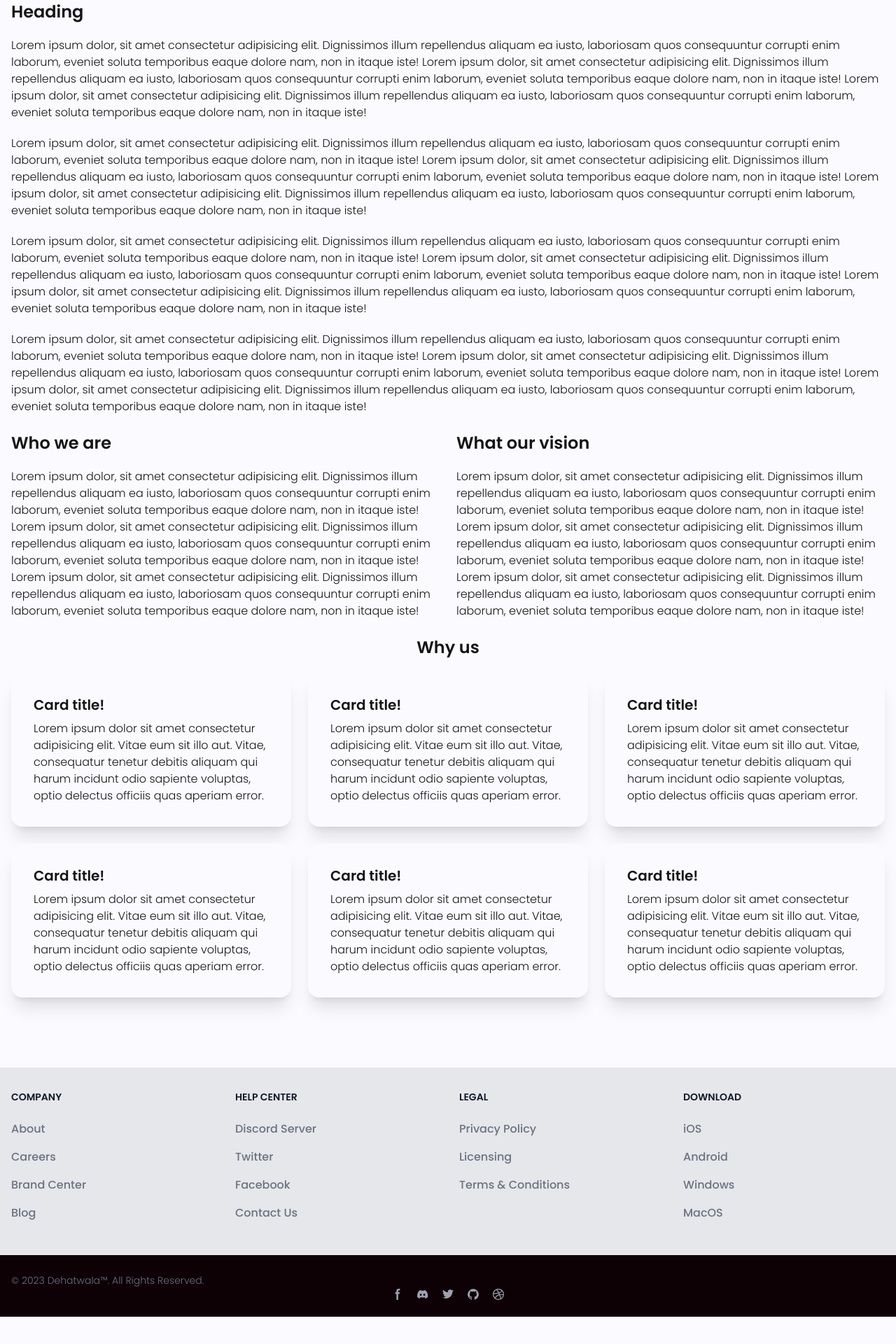
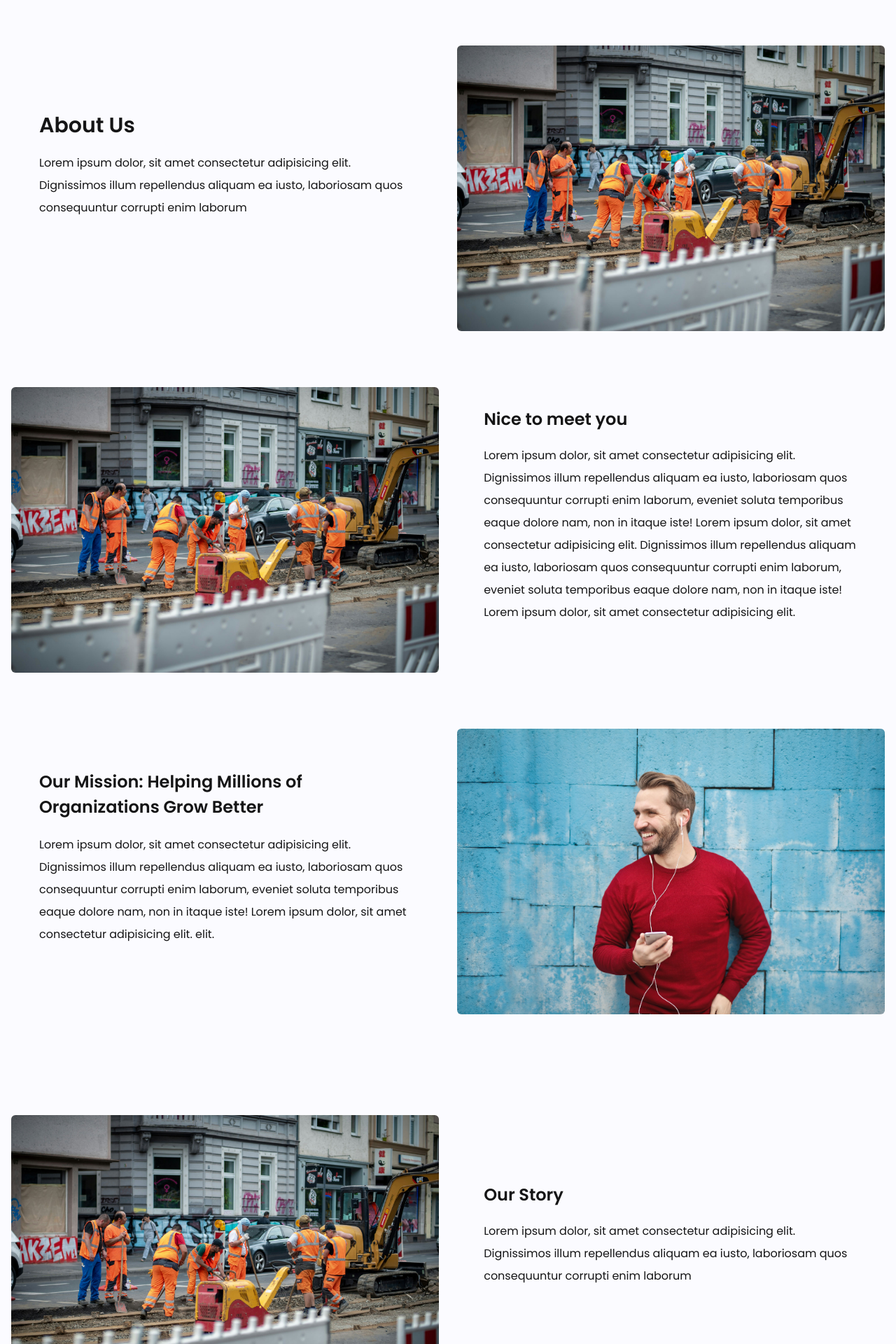
Before and after one commit to vipincode/workers, a React (Vite) app: page /about in a window 1280 px wide. Shown: the part 140-2060 px from the top of the page at 70% size. Before the commit the page ends 2021 px from the top, so only its background shows below. Built offline with nearby package versions, Linux system fonts and the light colour scheme.

Commit message:
upadte about apge and creating faqs page

```diff
--- a/src/components/shared/footer.tsx
+++ b/src/components/shared/footer.tsx
@@ -9,22 +9,17 @@ const Footer = () => {
             <h2 className="mb-6 text-sm font-semibold text-gray-900 uppercase">Company</h2>
             <ul className="text-gray-500 dark:text-gray-400 font-medium">
               <li className="mb-4">
-                <Link to="#" className=" hover:underline">
+                <Link to="/about" className=" hover:underline">
                   About
                 </Link>
               </li>
               <li className="mb-4">
-                <Link to="#" className="hover:underline">
-                  Careers
+                <Link to="/faqs" className="hover:underline">
+                  FAQs
                 </Link>
               </li>
               <li className="mb-4">
-                <Link to="#" className="hover:underline">
-                  Brand Center
-                </Link>
-              </li>
-              <li className="mb-4">
-                <Link to="#" className="hover:underline">
+                <Link to="/blog" className="hover:underline">
                   Blog
                 </Link>
               </li>
@@ -33,11 +28,6 @@ const Footer = () => {
           <div>
             <h2 className="mb-6 text-sm font-semibold text-gray-900 uppercase ">Help center</h2>
             <ul className="text-gray-500 dark:text-gray-400 font-medium">
-              <li className="mb-4">
-                <Link to="#" className="hover:underline">
-                  Discord Server
-                </Link>
-              </li>
               <li className="mb-4">
                 <Link to="#" className="hover:underline">
                   Twitter
@@ -49,7 +39,7 @@ const Footer = () => {
                 </Link>
               </li>
               <li className="mb-4">
-                <Link to="#" className="hover:underline">
+                <Link to="/contact" className="hover:underline">
                   Contact Us
                 </Link>
               </li>
--- a/src/pages/about-page/index.tsx
+++ b/src/pages/about-page/index.tsx
@@ -1,81 +1,73 @@
 import Container from "../../components/shared/container";
+import Testimonials from "../../components/shared/testimonials";
 import TextCard from "../../components/shared/text-card";
 
 const AboutPage = () => {
   return (
     <div>
       <Container className="mt-10 mb-[100px] space-y-6">
-        <div className="space-y-5">
-          <h2 className="text-2xl font-semibold">Heading</h2>
-          <p>
-            Lorem ipsum dolor, sit amet consectetur adipisicing elit. Dignissimos illum repellendus aliquam ea iusto,
-            laboriosam quos consequuntur corrupti enim laborum, eveniet soluta temporibus eaque dolore nam, non in
-            itaque iste! Lorem ipsum dolor, sit amet consectetur adipisicing elit. Dignissimos illum repellendus aliquam
-            ea iusto, laboriosam quos consequuntur corrupti enim laborum, eveniet soluta temporibus eaque dolore nam,
-            non in itaque iste! Lorem ipsum dolor, sit amet consectetur adipisicing elit. Dignissimos illum repellendus
-            aliquam ea iusto, laboriosam quos consequuntur corrupti enim laborum, eveniet soluta temporibus eaque dolore
-            nam, non in itaque iste!
-          </p>
-          <p>
-            Lorem ipsum dolor, sit amet consectetur adipisicing elit. Dignissimos illum repellendus aliquam ea iusto,
-            laboriosam quos consequuntur corrupti enim laborum, eveniet soluta temporibus eaque dolore nam, non in
-            itaque iste! Lorem ipsum dolor, sit amet consectetur adipisicing elit. Dignissimos illum repellendus aliquam
-            ea iusto, laboriosam quos consequuntur corrupti enim laborum, eveniet soluta temporibus eaque dolore nam,
-            non in itaque iste! Lorem ipsum dolor, sit amet consectetur adipisicing elit. Dignissimos illum repellendus
-            aliquam ea iusto, laboriosam quos consequuntur corrupti enim laborum, eveniet soluta temporibus eaque dolore
-            nam, non in itaque iste!
-          </p>
-          <p>
-            Lorem ipsum dolor, sit amet consectetur adipisicing elit. Dignissimos illum repellendus aliquam ea iusto,
-            laboriosam quos consequuntur corrupti enim laborum, eveniet soluta temporibus eaque dolore nam, non in
-            itaque iste! Lorem ipsum dolor, sit amet consectetur adipisicing elit. Dignissimos illum repellendus aliquam
-            ea iusto, laboriosam quos consequuntur corrupti enim laborum, eveniet soluta temporibus eaque dolore nam,
-            non in itaque iste! Lorem ipsum dolor, sit amet consectetur adipisicing elit. Dignissimos illum repellendus
-            aliquam ea iusto, laboriosam quos consequuntur corrupti enim laborum, eveniet soluta temporibus eaque dolore
-            nam, non in itaque iste!
-          </p>
-          <p>
-            Lorem ipsum dolor, sit amet consectetur adipisicing elit. Dignissimos illum repellendus aliquam ea iusto,
-            laboriosam quos consequuntur corrupti enim laborum, eveniet soluta temporibus eaque dolore nam, non in
-            itaque iste! Lorem ipsum dolor, sit amet consectetur adipisicing elit. Dignissimos illum repellendus aliquam
-            ea iusto, laboriosam quos consequuntur corrupti enim laborum, eveniet soluta temporibus eaque dolore nam,
-            non in itaque iste! Lorem ipsum dolor, sit amet consectetur adipisicing elit. Dignissimos illum repellendus
-            aliquam ea iusto, laboriosam quos consequuntur corrupti enim laborum, eveniet soluta temporibus eaque dolore
-            nam, non in itaque iste!
-          </p>
-        </div>
-        <div className="grid grid-cols-2 gap-6">
-          <div>
-            <article>
-              <h2 className="text-2xl font-semibold mb-5">Who we are</h2>
-              <p>
+        <div className="space-y-10">
+          <div className="flex gap-6 items-center">
+            <div className="w-[50%] p-10">
+              <h2 className="text-3xl font-semibold mb-5">About Us</h2>
+              <p className="leading-8 font-normal mt-4">
+                Lorem ipsum dolor, sit amet consectetur adipisicing elit. Dignissimos illum repellendus aliquam ea
+                iusto, laboriosam quos consequuntur corrupti enim laborum
+              </p>
+            </div>
+            <div className="w-[50%] mt-16">
+              <img src="/images/road.jpg" alt="" className="rounded-md" />
+            </div>
+          </div>
+          <div className="flex gap-6 items-center">
+            <div className="w-[50%] mt-10">
+              <img src="/images/road.jpg" alt="" className="rounded-md" />
+            </div>
+            <div className="w-[50%] p-10">
+              <h2 className="text-2xl font-semibold mb-5">Nice to meet you</h2>
+              <p className="leading-8 font-normal">
                 Lorem ipsum dolor, sit amet consectetur adipisicing elit. Dignissimos illum repellendus aliquam ea
                 iusto, laboriosam quos consequuntur corrupti enim laborum, eveniet soluta temporibus eaque dolore nam,
                 non in itaque iste! Lorem ipsum dolor, sit amet consectetur adipisicing elit. Dignissimos illum
                 repellendus aliquam ea iusto, laboriosam quos consequuntur corrupti enim laborum, eveniet soluta
                 temporibus eaque dolore nam, non in itaque iste! Lorem ipsum dolor, sit amet consectetur adipisicing
-                elit. Dignissimos illum repellendus aliquam ea iusto, laboriosam quos consequuntur corrupti enim
-                laborum, eveniet soluta temporibus eaque dolore nam, non in itaque iste!
+                elit.
               </p>
-            </article>
+            </div>
           </div>
-          <div>
-            <article>
-              <h2 className="text-2xl font-semibold mb-5">What our vision</h2>
-              <p>
+
+          <div className="flex gap-6 items-center">
+            <div className="w-[50%] p-10">
+              <h2 className="text-2xl font-semibold mb-5 leading-9">
+                Our Mission: Helping Millions of Organizations Grow Better
+              </h2>
+              <p className="leading-8 font-normal">
                 Lorem ipsum dolor, sit amet consectetur adipisicing elit. Dignissimos illum repellendus aliquam ea
                 iusto, laboriosam quos consequuntur corrupti enim laborum, eveniet soluta temporibus eaque dolore nam,
-                non in itaque iste! Lorem ipsum dolor, sit amet consectetur adipisicing elit. Dignissimos illum
-                repellendus aliquam ea iusto, laboriosam quos consequuntur corrupti enim laborum, eveniet soluta
-                temporibus eaque dolore nam, non in itaque iste! Lorem ipsum dolor, sit amet consectetur adipisicing
-                elit. Dignissimos illum repellendus aliquam ea iusto, laboriosam quos consequuntur corrupti enim
-                laborum, eveniet soluta temporibus eaque dolore nam, non in itaque iste!
+                non in itaque iste! Lorem ipsum dolor, sit amet consectetur adipisicing elit. elit.
               </p>
-            </article>
+            </div>
+            <div className="w-[50%] mt-10">
+              <img src="/images/one.jpg" alt="" className="rounded-md" />
+            </div>
           </div>
         </div>
         <div>
-          <div>
+          <div className="flex gap-6 items-center my-[80px]">
+            <div className="w-[50%] mt-16">
+              <img src="/images/road.jpg" alt="" className="rounded-md" />
+            </div>
+            <div className="w-[50%] p-10">
+              <h2 className="text-2xl font-semibold mb-5">Our Story</h2>
+              <p className="leading-8 font-normal mt-4">
+                Lorem ipsum dolor, sit amet consectetur adipisicing elit. Dignissimos illum repellendus aliquam ea
+                iusto, laboriosam quos consequuntur corrupti enim laborum
+              </p>
+            </div>
+          </div>
+        </div>
+        <div>
+          <div className="mt-[100px]">
             <h2 className="text-2xl font-semibold my-5 text-center">Why us</h2>
           </div>
           <div className="grid grid-cols-3 gap-6">
@@ -84,6 +76,9 @@ const AboutPage = () => {
             ))}
           </div>
         </div>
+        <div>
+          <Testimonials />
+        </div>
       </Container>
     </div>
   );
--- /dev/null
+++ b/src/pages/faqs-page/index.tsx
@@ -0,0 +1,63 @@
+import Container from "../../components/shared/container";
+import SmallBanner from "../../components/shared/small-banner";
+
+const FaqsPage = () => {
+  return (
+    <div>
+      <SmallBanner
+        bgImage="/images/road.jpg"
+        title="FAQs"
+        content="Here are the biggest enterprise technology acquisitions of 2021 so far, in reverse chronological order."
+      />
+      <Container className="my-[50px]">
+        <div className="max-w-[800px] px-6 mx-auto">
+          <h2 className="text-3xl font-semibold mb-5 text-center">FAQs</h2>
+          <p className="text-base font-normal leading-8 text-center">
+            Lorem ipsum dolor, sit amet consectetur adipisicing elit. Ipsa error dicta provident explicabo, similique
+            voluptatibus officia! Eligendi ducimus vitae deserunt delectus aperiam dolor, dolorem doloribus ad quo
+            perferendis illo ea?
+          </p>
+        </div>
+        <div className="max-w-[800px] mx-auto my-[100px]">
+          <div className="join join-vertical w-full">
+            <div className="collapse collapse-arrow join-item border-base-300 border">
+              <input type="radio" name="my-accordion-4" defaultChecked />
+              <div className="collapse-title text-xl font-medium">Click to open this one and close others?</div>
+              <div className="collapse-content">
+                <p>
+                  Lorem ipsum dolor sit amet consectetur adipisicing elit. Et accusantium nam, dicta nobis fuga saepe
+                  expedita iste nisi iusto praesentium voluptas consequatur ex. Nemo similique ea assumenda eveniet? Ea,
+                  molestias.
+                </p>
+              </div>
+            </div>
+            <div className="collapse collapse-arrow join-item border-base-300 border">
+              <input type="radio" name="my-accordion-4" />
+              <div className="collapse-title text-xl font-medium">Click to open this one and close others?</div>
+              <div className="collapse-content">
+                <p>
+                  Lorem ipsum dolor sit amet consectetur adipisicing elit. Et accusantium nam, dicta nobis fuga saepe
+                  expedita iste nisi iusto praesentium voluptas consequatur ex. Nemo similique ea assumenda eveniet? Ea,
+                  molestias.
+                </p>
+              </div>
+            </div>
+            <div className="collapse collapse-arrow join-item border-base-300 border">
+              <input type="radio" name="my-accordion-4" />
+              <div className="collapse-title text-xl font-medium">Click to open this one and close others?</div>
+              <div className="collapse-content">
+                <p>
+                  Lorem ipsum dolor sit amet consectetur adipisicing elit. Et accusantium nam, dicta nobis fuga saepe
+                  expedita iste nisi iusto praesentium voluptas consequatur ex. Nemo similique ea assumenda eveniet? Ea,
+                  molestias.
+                </p>
+              </div>
+            </div>
+          </div>
+        </div>
+      </Container>
+    </div>
+  );
+};
+
+export default FaqsPage;
--- a/src/router.tsx
+++ b/src/router.tsx
@@ -5,6 +5,7 @@ import ErrorPage from "./pages/error-page";
 import BlogPage from "./pages/blog-page";
 import ContactUsPage from "./pages/contact-page";
 import AboutPage from "./pages/about-page";
+import FaqsPage from "./pages/faqs-page";
 
 const router = createBrowserRouter([
   {
@@ -25,6 +26,10 @@ const router = createBrowserRouter([
         element: <AboutPage />,
       },
       {
+        path: "/faqs",
+        element: <FaqsPage />,
+      },
+      {
         path: "/blog",
         element: <BlogPage />,
       },
```
